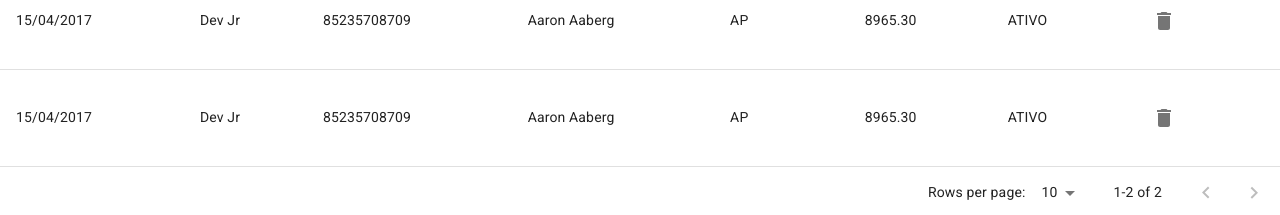
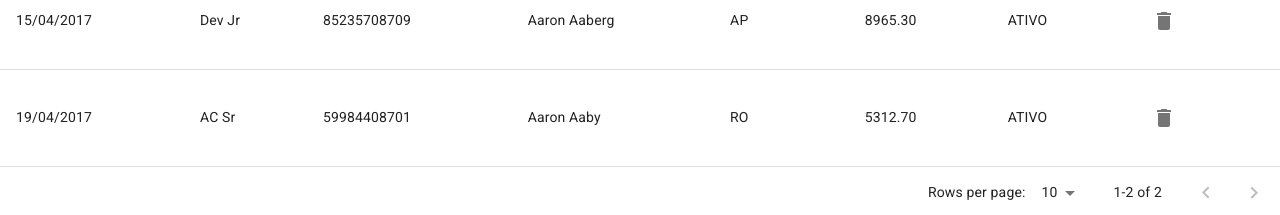
Before and after one commit to RenatoRosseto/SeidorFrontend, a React (Create React App) app: page / in a window 1280 px wide. Shown: the part 225-440 px from the top of the page. Built offline with nearby package versions, Linux system fonts and the light colour scheme.

Commit message:
Populando tabela com dados da api fake

```diff
--- a/src/Components/Table/index.js
+++ b/src/Components/Table/index.js
@@ -24,12 +24,17 @@ const useStyles = makeStyles({
   },
 });
 
+function populaLinhasTabela(lista) {
+  let listaFinal = []
+  lista.map((item) => {
+    listaFinal.push(createData(item.DataCad, item.Cargo, item.Cpf, item.Nome, item.UfNasc, item.Salario, item.Status, <DelButton />))
+  })
+  return listaFinal
+}
+
 export default function StickyHeadTable(props) {
   const columns = props.columns;
-  const rows = [
-    createData('15/04/2017', 'Dev Jr', '85235708709', 'Aaron Aaberg', 'AP', '8965.30', 'ATIVO', <DelButton />),
-    createData('15/04/2017', 'Dev Jr', '85235708709', 'Aaron Aaberg', 'AP', '8965.30', 'ATIVO', <DelButton />),
-  ];
+  const rows = populaLinhasTabela(props.rows)
 
   const classes = useStyles();
   const [page, setPage] = React.useState(0);
--- a/src/Pages/Home/api.js
+++ b/src/Pages/Home/api.js
@@ -42,3 +42,24 @@ export const colunasTabela = [
     label: 'Opções',
   }
 ]
+
+export const linhasTabela = [
+  {
+    DataCad: '15/04/2017',
+    Cargo: 'Dev Jr',
+    Cpf: '85235708709',
+    Nome: 'Aaron Aaberg',
+    UfNasc: 'AP',
+    Salario: '8965.30',
+    Status:'ATIVO'
+  },
+  {
+    DataCad: '19/04/2017',
+    Cargo: 'AC Sr',
+    Cpf: '59984408701',
+    Nome: 'Aaron Aaby',
+    UfNasc: 'RO',
+    Salario: '5312.70',
+    Status:'ATIVO'
+  }
+]
--- a/src/Pages/Home/index.js
+++ b/src/Pages/Home/index.js
@@ -8,7 +8,8 @@ import Button from '@material-ui/core/Button';
 
 import {
   filtros,
-  colunasTabela
+  colunasTabela,
+  linhasTabela
 } from './api'
 
 import './styles.scss'
@@ -43,7 +44,7 @@ function Home() {
           </Button>
         </div>
         <div className="containerTable">
-          <Table columns={colunasTabela} />
+          <Table columns={colunasTabela} rows={linhasTabela} />
         </div>
       </div>
     </>
```
